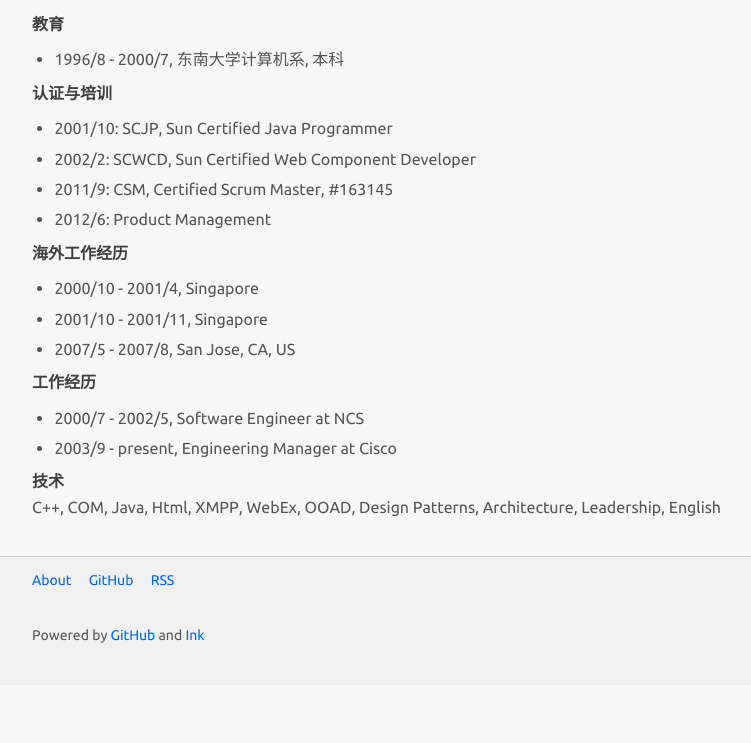
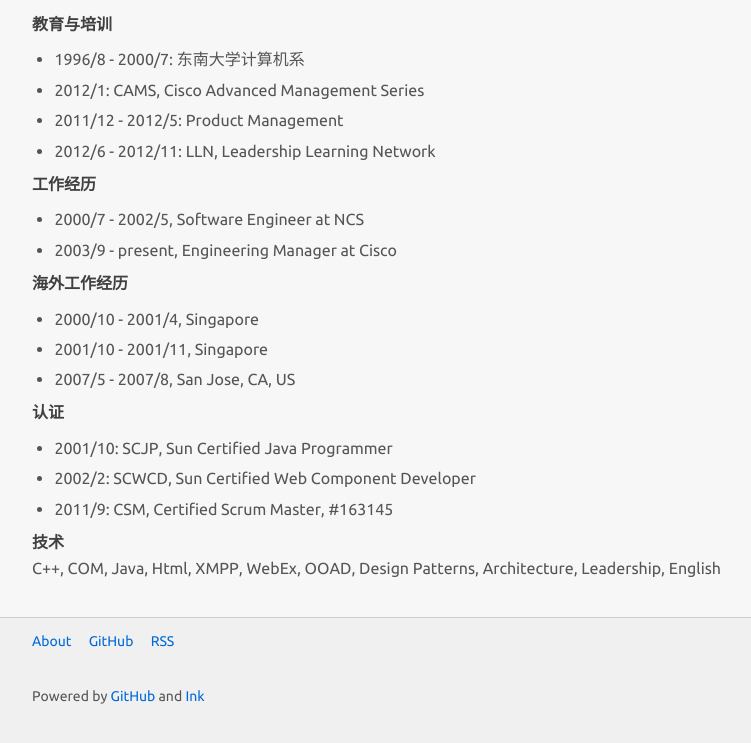
Before and after one commit to BobHongYuChen/rain-site, a Jekyll site: the page built from about.html, in a window 1280 px wide, cut to the strip 506-1252 px from the top of the page. Shown: the top 743 px of the strip, without its empty margins (128-879 px from the left). Built offline with Jekyll 4.4.1, drawn with Linux system fonts in a browser that asks for light colours; Markdown is read by kramdown in place of the engine named in the settings; a style sheet for code colours, icons or effects is not loaded; before the commit the page ends 1191 px from its top, so only the background shows below that.

Commit message:
change about

```diff
--- a/about.html
+++ b/about.html
@@ -20,17 +20,18 @@
     </div>
 </div>
 
-<h6>教育</h6>
+<h6>教育与培训</h6>
 <ul>
-    <li>1996/8 - 2000/7, 东南大学计算机系, 本科</li>
+    <li>1996/8 - 2000/7: 东南大学计算机系</li>
+    <li>2012/1: CAMS, Cisco Advanced Management Series</li>
+    <li>2011/12 - 2012/5: Product Management</li>
+    <li>2012/6 - 2012/11: LLN, Leadership Learning Network</li>
 </ul>
 
-<h6>认证与培训</h6>
+<h6>工作经历</h6>
 <ul>
-    <li>2001/10: SCJP, Sun Certified Java Programmer</li>
-    <li>2002/2: SCWCD, Sun Certified Web Component Developer</li>
-    <li>2011/9: CSM, Certified Scrum Master, #163145</li>
-    <li>2012/6: Product Management</li>
+    <li>2000/7 - 2002/5, Software Engineer at NCS</li>
+    <li>2003/9 - present, Engineering Manager at Cisco</li>
 </ul>
 
 <h6>海外工作经历</h6>
@@ -40,10 +41,11 @@
     <li>2007/5 - 2007/8, San Jose, CA, US</li>
 </ul>
 
-<h6>工作经历</h6>
+<h6>认证</h6>
 <ul>
-    <li>2000/7 - 2002/5, Software Engineer at NCS</li>
-    <li>2003/9 - present, Engineering Manager at Cisco</li>
+    <li>2001/10: SCJP, Sun Certified Java Programmer</li>
+    <li>2002/2: SCWCD, Sun Certified Web Component Developer</li>
+    <li>2011/9: CSM, Certified Scrum Master, #163145</li>
 </ul>
 
 <h6>技术</h6>
```
